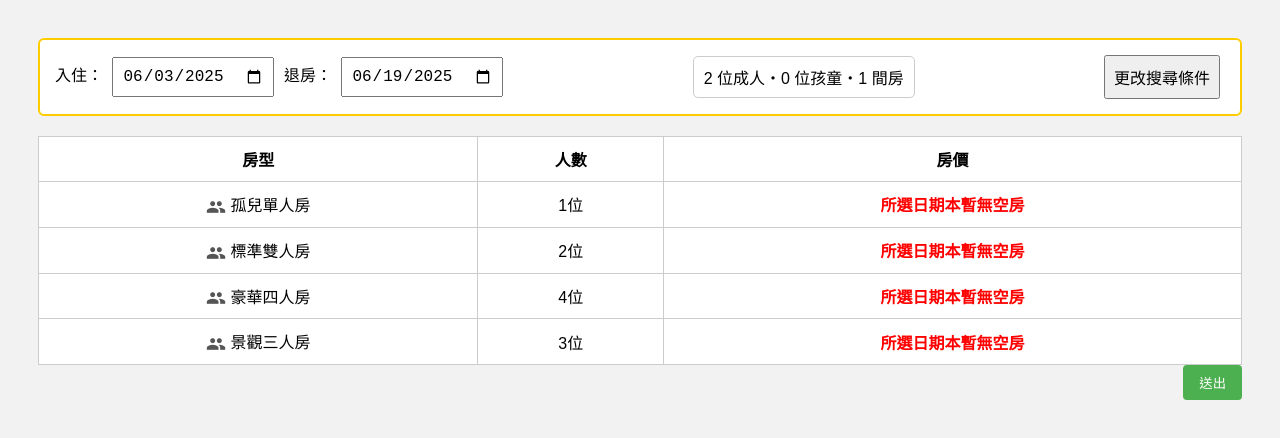
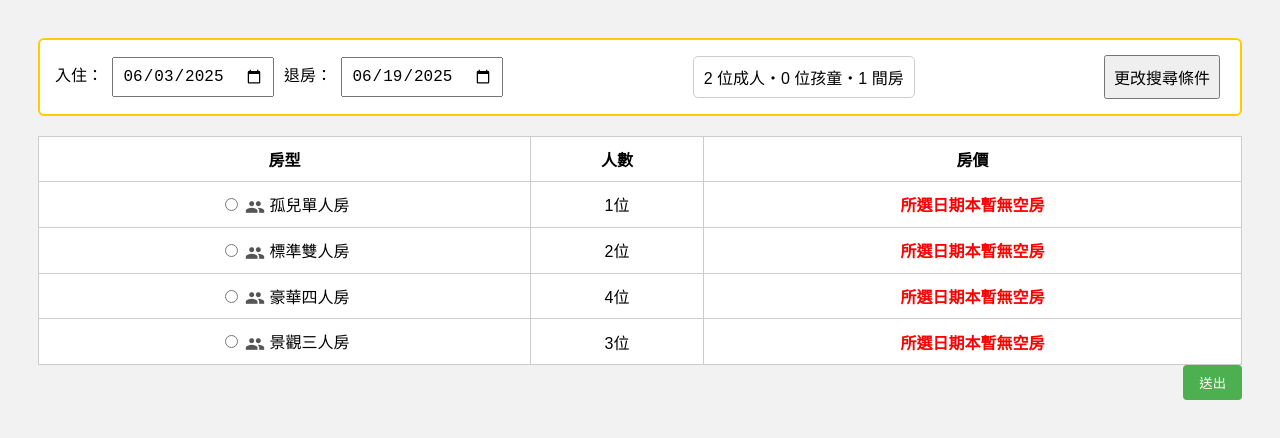
Before and after one commit to JJ445522/travel, a plain HTML site: page index.html in a window 1280 px wide. Drawn offline with Linux system fonts and the light colour scheme.

Commit message:
Add files via upload

```diff
--- a/index.html
+++ b/index.html
@@ -166,22 +166,42 @@
     </thead>
     <tbody>
   <tr>
-        <td><span class="material-icons">people</span> 孤兒單人房</td>
+    <td>
+      <label>
+        <input type="radio" name="room" value="孤兒單人房">
+        <span class="material-icons">people</span> 孤兒單人房
+      </label>
+    </td>
     <td>1位</td>
     <td class="status">所選日期本暫無空房</td>
   </tr>
   <tr>
-        <td><span class="material-icons">people</span> 標準雙人房</td>
+    <td>
+      <label>
+        <input type="radio" name="room" value="標準雙人房">
+        <span class="material-icons">people</span> 標準雙人房
+      </label>
+    </td>
     <td>2位</td>
     <td class="status">所選日期本暫無空房</td>
   </tr>
   <tr>
-        <td><span class="material-icons">people</span> 豪華四人房</td>
+    <td>
+      <label>
+        <input type="radio" name="room" value="豪華四人房">
+        <span class="material-icons">people</span> 豪華四人房
+      </label>
+    </td>
     <td>4位</td>
     <td class="status">所選日期本暫無空房</td>
   </tr>
   <tr>
-        <td><span class="material-icons">people</span> 景觀三人房</td>
+    <td>
+      <label>
+        <input type="radio" name="room" value="景觀三人房">
+        <span class="material-icons">people</span> 景觀三人房
+      </label>
+    </td>
     <td>3位</td>
     <td class="status">所選日期本暫無空房</td>
   </tr>
```
Lines whose indentation alone changed are shown as unchanged.
